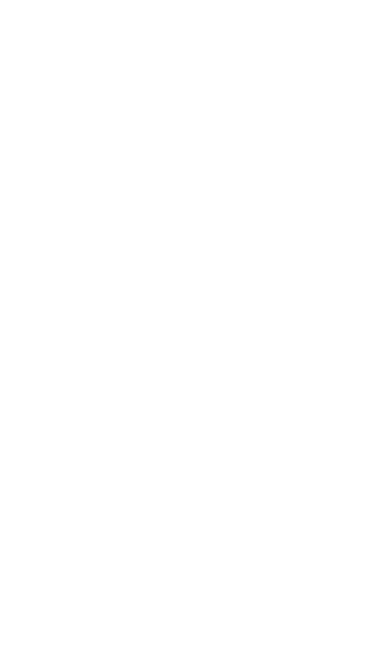
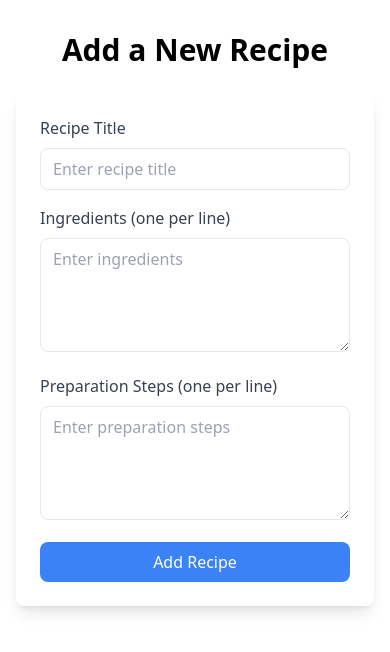
Before and after one commit to KiriManii/alx-fe-reactjs, a React (Vite) app in the folder recipe-sharing-platform/: page /add-recipe in a window 390 px wide. Before the commit this address had no page. Shown: the top 652 px of the page. Built offline with nearby package versions, Linux system fonts and the light colour scheme.

Commit message:
Add responsive form for adding new recipes

```diff
--- a/recipe-sharing-platform/src/App.jsx
+++ b/recipe-sharing-platform/src/App.jsx
@@ -1,6 +1,7 @@
-import { BrowserRouter as Router, Route, Routes } from 'react-router-dom';
-import HomePage from './components/HomePage';
-import RecipeDetail from './components/RecipeDetail';
+import { BrowserRouter as Router, Route, Routes } from "react-router-dom";
+import HomePage from "./components/HomePage";
+import RecipeDetail from "./components/RecipeDetail";
+import AddRecipeForm from "./components/AddRecipeForm";
 
 function App() {
   return (
@@ -8,6 +9,7 @@
       <Routes>
         <Route path="/" element={<HomePage />} />
         <Route path="/recipe/:id" element={<RecipeDetail />} />
+        <Route path="/add-recipe" element={<AddRecipeForm />} />
       </Routes>
     </Router>
   );
--- /dev/null
+++ b/recipe-sharing-platform/src/components/AddRecipeForm.jsx
@@ -0,0 +1,106 @@
+import React, { useState } from "react";
+
+function AddRecipeForm() {
+  const [title, setTitle] = useState("");
+  const [ingredients, setIngredients] = useState("");
+  const [instructions, setInstructions] = useState("");
+  const [error, setError] = useState("");
+
+  const handleSubmit = (e) => {
+    e.preventDefault();
+
+    // Validation logic
+    if (!title || !ingredients || !instructions) {
+      setError("All fields are required.");
+      return;
+    }
+
+    if (ingredients.split("\n").length < 2) {
+      setError("Please include at least two ingredients.");
+      return;
+    }
+
+    setError(""); // Clear errors if validation passes
+    console.log("New Recipe:", {
+      title,
+      ingredients: ingredients.split("\n"),
+      instructions: instructions.split("\n"),
+    });
+
+    // Reset form fields
+    setTitle("");
+    setIngredients("");
+    setInstructions("");
+  };
+
+  return (
+    <div className="container mx-auto px-4 py-8">
+      <h1 className="text-3xl font-bold mb-6 text-center">Add a New Recipe</h1>
+      {error && <p className="text-red-500 mb-4">{error}</p>}
+      <form
+        onSubmit={handleSubmit}
+        className="bg-white shadow-lg rounded-lg p-6 max-w-md mx-auto"
+      >
+        <div className="mb-4">
+          <label
+            htmlFor="title"
+            className="block text-gray-700 font-medium mb-2"
+          >
+            Recipe Title
+          </label>
+          <input
+            type="text"
+            id="title"
+            value={title}
+            onChange={(e) => setTitle(e.target.value)}
+            className="w-full px-3 py-2 border rounded-lg focus:outline-none focus:ring-2 focus:ring-blue-500"
+            placeholder="Enter recipe title"
+          />
+        </div>
+
+        <div className="mb-4">
+          <label
+            htmlFor="ingredients"
+            className="block text-gray-700 font-medium mb-2"
+          >
+            Ingredients (one per line)
+          </label>
+          <textarea
+            id="ingredients"
+            value={ingredients}
+            onChange={(e) => setIngredients(e.target.value)}
+            className="w-full px-3 py-2 border rounded-lg focus:outline-none focus:ring-2 focus:ring-blue-500"
+            rows="4"
+            placeholder="Enter ingredients"
+          ></textarea>
+        </div>
+
+        <div className="mb-4">
+          <label
+            htmlFor="instructions"
+            className="block text-gray-700 font-medium mb-2"
+          >
+            Preparation Steps (one per line)
+          </label>
+          <textarea
+            id="instructions"
+            value={instructions}
+            onChange={(e) => setInstructions(e.target.value)}
+            className="w-full px-3 py-2 border rounded-lg focus:outline-none focus:ring-2 focus:ring-blue-500"
+            rows="4"
+            placeholder="Enter preparation steps"
+          ></textarea>
+        </div>
+
+        <button
+          type="submit"
+          className="w-full bg-blue-500 text-white py-2 px-4 rounded-lg hover:bg-blue-600 focus:outline-none focus:ring-2 focus:ring-blue-500"
+        >
+          Add Recipe
+        </button>
+      </form>
+    </div>
+  );
+}
+
+export default AddRecipeForm;
--- a/recipe-sharing-platform/src/components/HomePage.jsx
+++ b/recipe-sharing-platform/src/components/HomePage.jsx
@@ -1,41 +1,19 @@
-import { useEffect, useState } from 'react';
-import { Link } from 'react-router-dom';
+import { Link } from "react-router-dom";
 
-const HomePage = () => {
-  const [recipes, setRecipes] = useState([]);
-
-  useEffect(() => {
-    // Fetch recipe data from data.json
-    fetch('/data.json')
-      .then((response) => response.json())
-      .then((data) => setRecipes(data))
-      .catch((error) => console.error('Error fetching recipes:', error));
-  }, []);
-
+function HomePage() {
   return (
-    <div className="container mx-auto p-4">
-      <h1 className="text-4xl font-bold mb-4">Recipe Sharing Platform</h1>
-      <div className="grid grid-cols-1 sm:grid-cols-2 md:grid-cols-3 gap-6">
-        {recipes.map((recipe) => (
-          <div key={recipe.id} className="bg-white shadow-md rounded-lg p-4">
-            <img
-              src={recipe.image}
-              alt={recipe.title}
-              className="w-full h-48 object-cover rounded-lg mb-4"
-            />
-            <h2 className="text-xl font-semibold mb-2">{recipe.title}</h2>
-            <p className="text-gray-700">{recipe.summary}</p>
-            <Link
-              to={`/recipe/${recipe.id}`}
-              className="text-blue-500 hover:underline mt-2 block"
-            >
-              View Recipe
-            </Link>
-          </div>
-        ))}
+    <div className="container mx-auto px-4 py-8">
+      <div className="text-center mb-6">
+        <Link
+          to="/add-recipe"
+          className="bg-blue-500 text-white px-4 py-2 rounded-lg hover:bg-blue-600"
+        >
+          Add New Recipe
+        </Link>
       </div>
+      {/* Recipe cards go here */}
     </div>
   );
-};
+}
 
 export default HomePage;
```
